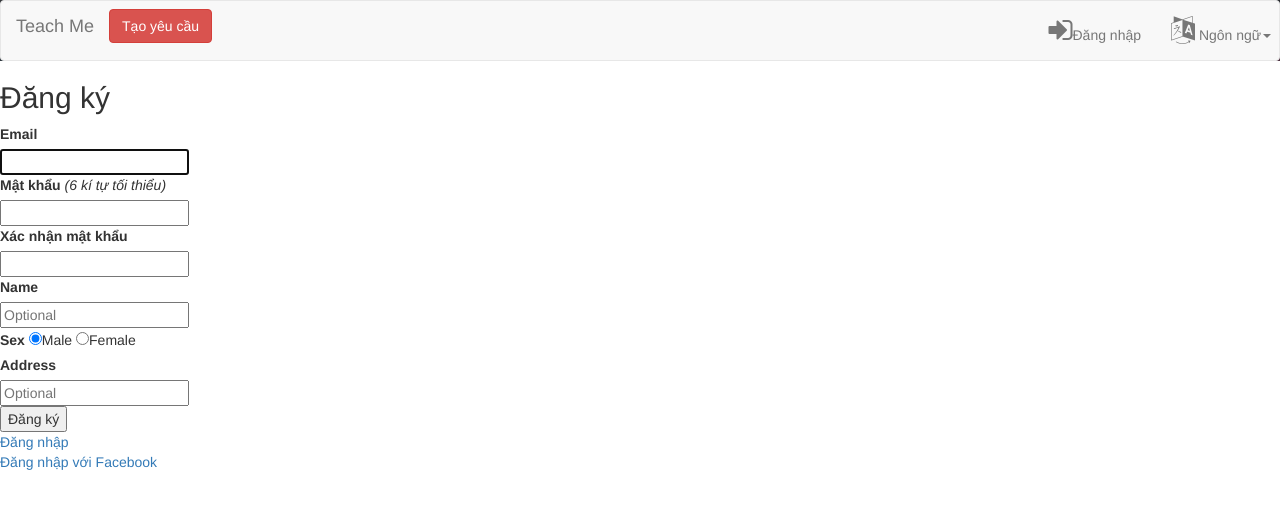
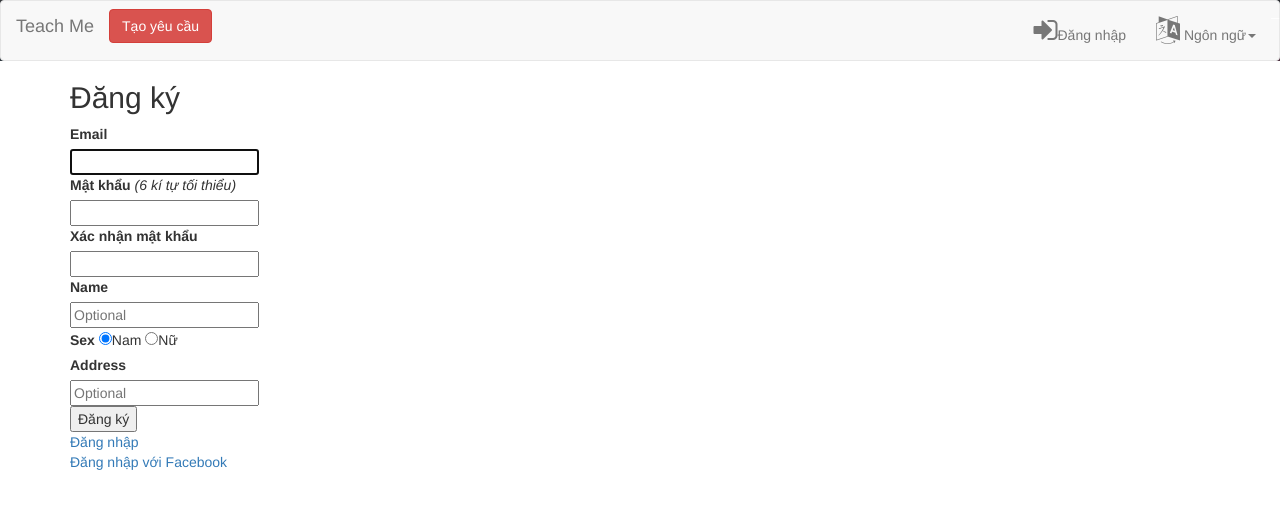
Before and after one commit to tranchien2002/teach_me, a Rails app: page /users/sign_up in a window 1280 px wide; the page is wider, and only the part inside the window is pictured. Shown: the top 509 px of that part. Run offline with Rails 7, Linux system fonts and the light colour scheme; style sheets or scripts are compiled from the project's sources; parts of the project's set-up code (start-up, migrations or seed data) failed here and were passed over; some libraries are stand-ins or nearby versions.

Commit message:
Customize redirect

```diff
--- a/app/controllers/application_controller.rb
+++ b/app/controllers/application_controller.rb
@@ -7,6 +7,14 @@ class ApplicationController < ActionController::Base
   end
 
   protected
+
+  def after_sign_in_path_for(resource)
+    stored_location_for(resource) || super
+  end
+
+  def after_sign_out_path_for(resource_or_scope)
+    URI.parse(request.referer).path if request.referer
+  end
 
   def configure_permitted_parameters
     devise_parameter_sanitizer.permit :sign_up, keys: [:name, :sex, :address, :avatar, :description]
--- a/app/views/layouts/_header.html.erb
+++ b/app/views/layouts/_header.html.erb
@@ -12,13 +12,10 @@
         <%if user_signed_in? %>
           <button class="btn btn-default navbar-btn btn-md"><a href="<%= requests_url(mine: true) %>" >
             <%= t "views.layouts.header.view_request" %></a></button>
-          <button class="btn btn-default navbar-btn btn-md"><%= link_to t("views.header.admin"), rails_admin.dashboard_path if current_user.admin? %></button>
+          <% if current_user.admin? %>
+            <button class="btn btn-default navbar-btn btn-md"><%= link_to t("views.header.admin"), rails_admin.dashboard_path %></button>
+          <% end %>
         <% end %>
-        <ul class="nav navbar-nav navbar-right">
-          <%if user_signed_in? %>
-              <button class="btn btn-default navbar-btn btn-md"><a href="<%= requests_url(mine: true) %>" >
-                <%= t "views.layouts.header.view_request" %></a></button>
-          <% end %>
           <ul class="nav navbar-nav navbar-right">
             <%if user_signed_in? %>
                 <li><a href="<%= destroy_user_session_path %>" data-method="delete">
--- a/app/views/users/confirmations/new.html.erb
+++ b/app/views/users/confirmations/new.html.erb
@@ -1,3 +1,4 @@
+<div class="container">
   <h2><%= t("devise.confirmations.new.resend_confirmation_instructions") %></h2>
 
   <%= form_for(resource, as: resource_name, url: confirmation_path(resource_name), html: { method: :post }) do |f| %>
@@ -14,3 +15,4 @@
   <% end %>
 
   <%= render "users/shared/links" %>
+</div>
--- a/app/views/users/passwords/edit.html.erb
+++ b/app/views/users/passwords/edit.html.erb
@@ -1,3 +1,4 @@
+<div class="container">
   <h2><%= t("devise.passwords.edit.change_your_password") %></h2>
 
   <%= form_for(resource, as: resource_name, url: password_path(resource_name), html: { method: :put }) do |f| %>
@@ -23,3 +24,5 @@
   <% end %>
 
   <%= render "users/shared/links" %>
+
+</div>
--- a/app/views/users/passwords/new.html.erb
+++ b/app/views/users/passwords/new.html.erb
@@ -1,3 +1,4 @@
+<div class="container">
   <h2><%= t("devise.passwords.new.forgot_your_password") %></h2>
 
   <%= form_for(resource, as: resource_name, url: password_path(resource_name), html: { method: :post }) do |f| %>
@@ -14,3 +15,5 @@
   <% end %>
 
   <%= render "users/shared/links" %>
+
+</div>
--- a/app/views/users/registrations/edit.html.erb
+++ b/app/views/users/registrations/edit.html.erb
@@ -1,3 +1,4 @@
+<div class="container">
   <h2><%= t("devise.registrations.edit.title", resource: resource_name.to_s.humanize) %></h2>
 
   <%= form_for(resource, as: resource_name, url: registration_path(resource_name), html: { method: :put }) do |f| %>
@@ -41,3 +42,4 @@
   <p><%= t("devise.registrations.edit.unhappy") %> <%= button_to t("devise.registrations.edit.cancel_my_account"), registration_path(resource_name), data: { confirm: t("devise.registrations.edit.are_you_sure") }, method: :delete %></p>
 
   <%= link_to t("devise.shared.links.back"), :back %>
+</div>
--- a/app/views/users/registrations/new.html.erb
+++ b/app/views/users/registrations/new.html.erb
@@ -1,3 +1,4 @@
+<div class="container">
   <h2><%= t("devise.registrations.new.sign_up") %></h2>
 
   <%= form_for(resource, as: resource_name, url: registration_path(resource_name)) do |f| %>
@@ -28,8 +29,8 @@
 
     <div class="field">
       <%= f.label :sex %>
-    <%= f.radio_button :sex, "true",:checked => true %>Male
-    <%= f.radio_button :sex, "false" %>Female
+      <%= f.radio_button :sex, "true",:checked => true %><%= t("devise.registrations.new.male") %>
+      <%= f.radio_button :sex, "false" %><%= t("devise.registrations.new.female") %>
     </div>
 
     <div class="field">
@@ -43,3 +44,4 @@
   <% end %>
 
   <%= render "users/shared/links" %>
+</div>
--- a/app/views/users/sessions/new.html.erb
+++ b/app/views/users/sessions/new.html.erb
@@ -1,3 +1,4 @@
+<div class="container">
   <h2><%= t("devise.sessions.new.sign_in") %></h2>
 
   <%= form_for(resource, as: resource_name, url: session_path(resource_name)) do |f| %>
@@ -24,3 +25,4 @@
   <% end %>
 
   <%= render "users/shared/links" %>
+</div>
--- a/app/views/users/unlocks/new.html.erb
+++ b/app/views/users/unlocks/new.html.erb
@@ -1,3 +1,4 @@
+<div class="container">
   <h2><%= t("devise.unlocks.new.resend_unlock_instructions") %></h2>
 
   <%= form_for(resource, as: resource_name, url: unlock_path(resource_name), html: { method: :post }) do |f| %>
@@ -14,3 +15,4 @@
   <% end %>
 
   <%= render "users/shared/links" %>
+</div>
--- a/config/locales/devise.en.yml
+++ b/config/locales/devise.en.yml
@@ -101,6 +101,8 @@ en:
         we_need_your_current_password_to_confirm_your_changes: we need your current password to confirm your changes
       new:
         sign_up: Sign up
+        male: "Male"
+        female: "Female"
       signed_up: Welcome! You have signed up successfully.
       signed_up_but_inactive: You have signed up successfully. However, we could not sign you in because your account is not yet activated.
       signed_up_but_locked: You have signed up successfully. However, we could not sign you in because your account is locked.
--- a/config/locales/devise.vi.yml
+++ b/config/locales/devise.vi.yml
@@ -101,6 +101,8 @@ vi:
         we_need_your_current_password_to_confirm_your_changes: we need your current password to confirm your changes
       new:
         sign_up: "Đăng ký"
+        male: "Nam"
+        female: "Nữ"
       signed_up: Xin chào! Bạn đã đăng ký thành công.
       signed_up_but_inactive: Bạn đã đăng ký thành công. Tuy nhiên, bạn cần phải kích hoạt tài khoản trước khi có thể đăng nhập được.
       signed_up_but_locked: Bạn đã đăng ký thành công. Tuy nhiên tài khoản của bạn đã bị khóa nên không thể đăng nhập được.
--- a/config/locales/en.yml
+++ b/config/locales/en.yml
@@ -89,7 +89,6 @@ en:
         create_fail: "Create fail"
         destroy_fail: "Destroy fail"
         confirm: "You sure?"
-      new:
 
   controllers:
     requests:
--- a/config/locales/vi.yml
+++ b/config/locales/vi.yml
@@ -7,6 +7,10 @@ vi:
       contract_completed: "Hợp đồng đã hoàn thành"
   views:
     layouts:
+      search_form:
+        placeholder1: "Nhập tên hoặc email...."
+        placeholder2: "Nhập chủ đề hoặc lĩnh vực ..."
+        submit: "Tìm"
       header:
         signin: "Đăng nhập"
         signout: "Đăng xuất"
@@ -34,6 +38,8 @@ vi:
         status: "Trạng thái"
         pending: "Đang chờ"
         approved: "Đã phê duyệt"
+      index:
+        title: "Tất cả"
     requests:
       new:
         bill: "Thù lao"
@@ -83,7 +89,6 @@ vi:
         create_fail: "khong tao moi duoc"
         destroy_fail: "khong xoa duoc"
         confirm: "Bạn chắc chắn muốn xóa không?"
-      new:
 
   controllers:
     requests:
@@ -105,6 +110,8 @@ vi:
           owner: "Bạn không thể tự ứng tuyển"
     diploma:
       diploma_load_fail: "Không thể tải bằng cấp"
+    static_pages:
+      warning: "Không tìm thấy!"
 
   admin:
     actions:
@@ -235,6 +242,7 @@ vi:
       next: Tiếp &raquo;
       previous: "&laquo; Trước"
       truncate: "…"
+
   datetime:
     distance_in_words:
       about_x_hours:
--- a/config/routes.rb
+++ b/config/routes.rb
@@ -1,7 +1,9 @@
 Rails.application.routes.draw do
 
   root "static_pages#home"
-  devise_for :users, controllers: {omniauth_callbacks: "users/omniauth_callbacks"}
+  devise_for :users, controllers: {
+    omniauth_callbacks: "users/omniauth_callbacks"
+  }
   resources :users, only: [:index, :show]
   resources :requests
   resources :applies, only: [:create]
```
Also changed, not shown: app/controllers/users/registrations_controller.rb (added, +62 -0 lines). Lines whose indentation alone changed are shown as unchanged.
